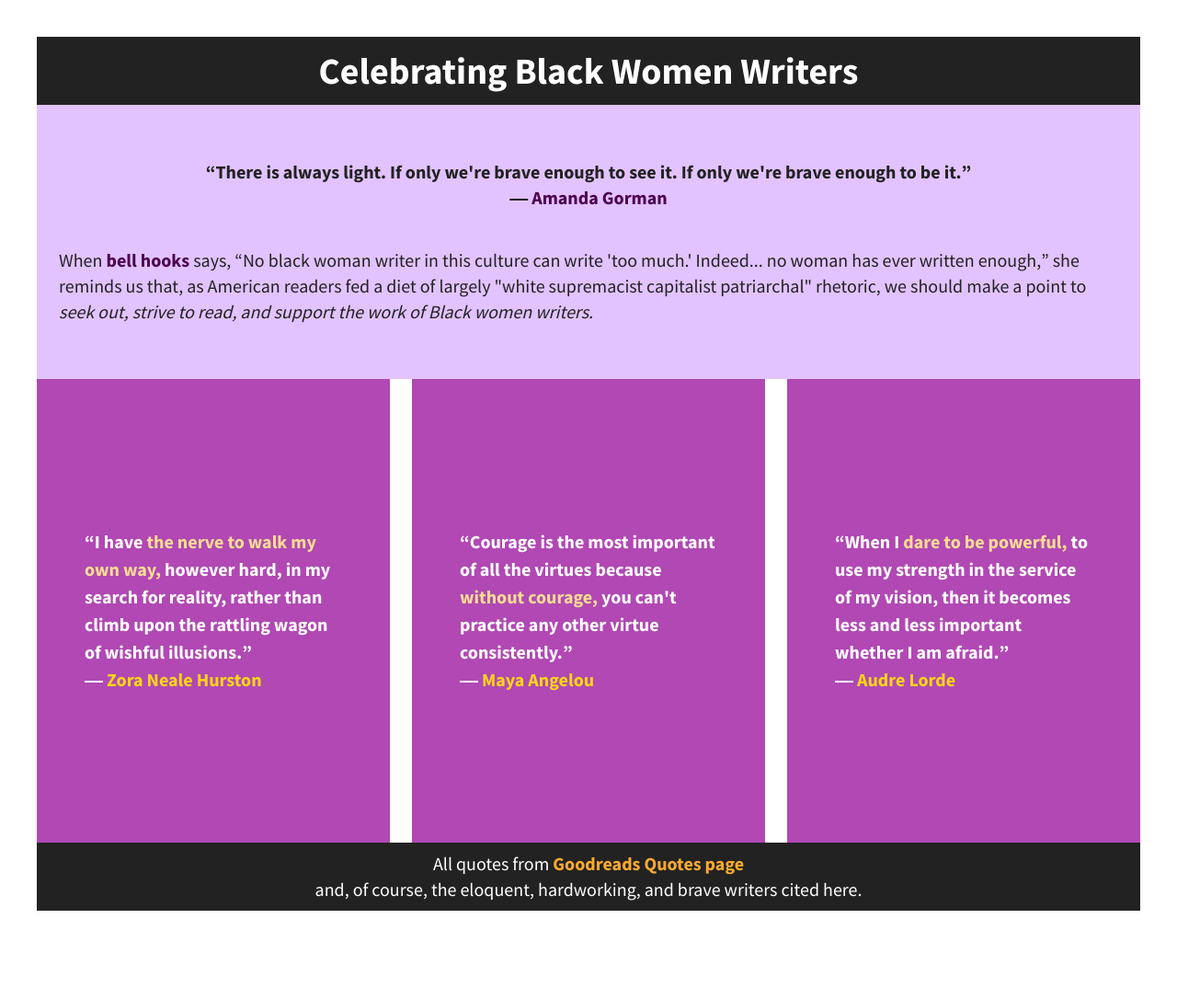
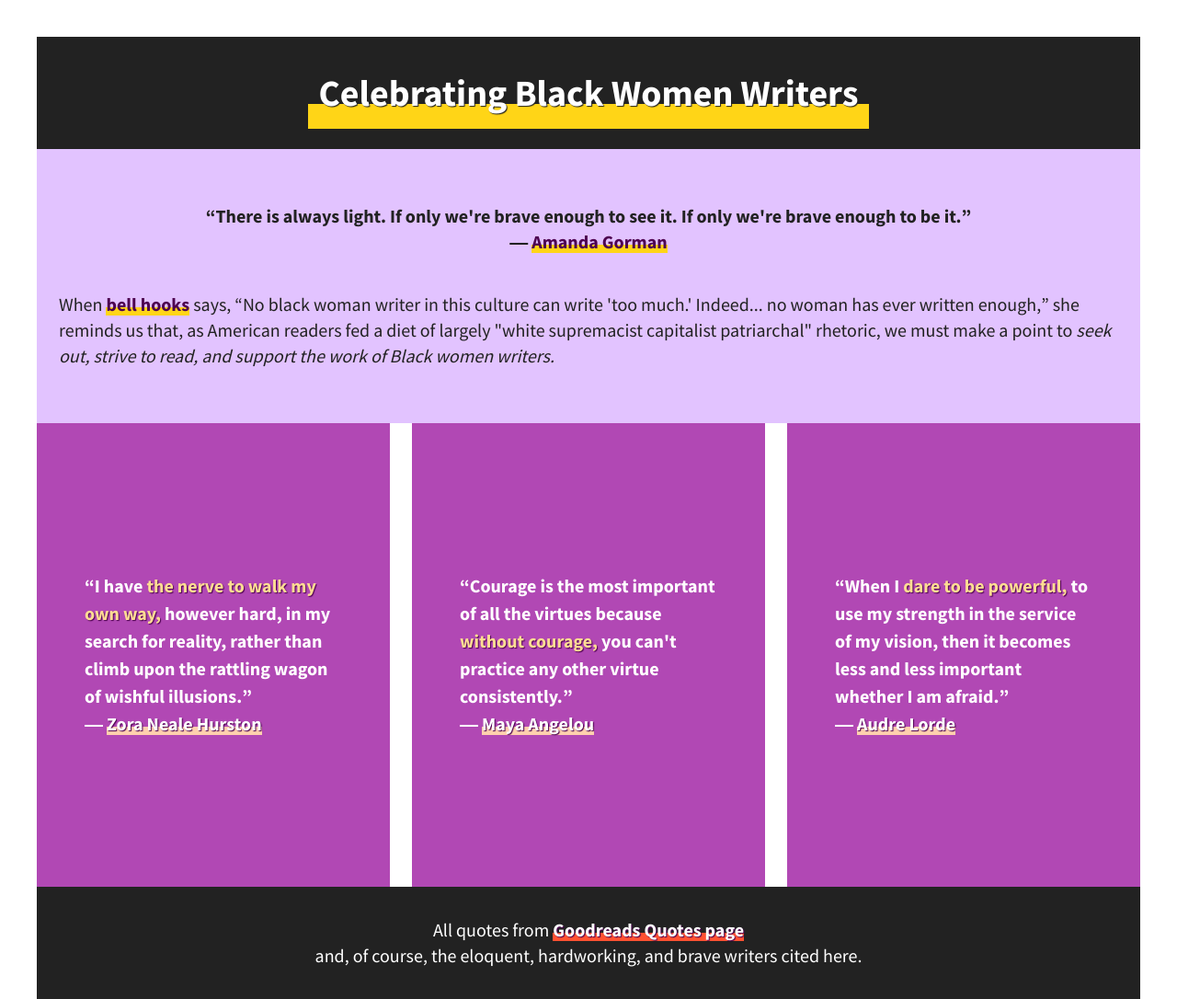
Before and after one commit to markie-m/flexbox-grid, a plain HTML site: page index.html in a window 1280 px wide. Shown: the whole page at 92% size. Before the commit the page ends 990 px from the top, so only its background shows below. Drawn offline with nearby package versions, Linux system fonts and the light colour scheme; a script that the page names is missing.

Commit message:
Updated colors and styling on links

```diff
--- a/css/main.css
+++ b/css/main.css
@@ -125,7 +125,13 @@ header, footer {
     height: 50px;
     width: 100%;
     color: #fff;
+    padding: 3%;
+}
+
+h1 {
+    background: linear-gradient(180deg, rgba(255,255,255,0) 65%, #ffd517 65%);
     padding: 1%;
+    text-shadow: 1px 1px 1px #222;
 }
 
 main {
@@ -156,23 +162,30 @@ main a:visited {
     text-decoration: none;
     color: #4d0050;
     font-weight: 700;
+    background: linear-gradient(180deg, rgba(255,255,255,0) 65%, #ffd517 65%);
 }
 main a:hover,
 main a:focus {
-    color: #ffd517;
-    text-shadow: 1px 1px 1px #4d0050;
+    color: #ff002b;
+    background: linear-gradient(180deg, rgba(255,255,255,0) 65%, #ffd517 65%);
 }
 
 a,
 a:visited {
     text-decoration: none;
-    color: #ffd517;
+    color: #fff;
     font-weight: 700;
+    background: linear-gradient(180deg, rgba(255,255,255,0) 65%, #FFD0AE 65%);
 }
 a:hover,
 a:focus {
-    color: #fff;
+    color: #97e7ff;
+    background: linear-gradient(180deg, rgba(255,255,255,0) 65%, #ffd000 65%);
+    /* color: #FFD0AE; */
+}
+.div-1 a, .div-2 a, .div-3 a {
     text-shadow: 1px 1px 1px #4d0050;
+    /* color: #fff; */
 }
 
 .div-1, .div-2, .div-3 {
@@ -192,6 +205,7 @@ a:focus {
 
 span {
     color: #ffdd93;
+    text-shadow: 1px 1px 1px #4d0050;
 }
 
 footer {
@@ -203,11 +217,13 @@ footer {
 footer a,
 footer a:visited {
     text-decoration: none;
-    color: #fcaa2f;
+    /* color: #fcaa2f; */
+    text-shadow: 1px 1px 1px #4d0050;
+    background: linear-gradient(180deg, rgba(255,255,255,0) 65%, #ff5132 65%);
 }
 footer a:hover,
 footer a:focus {
-    color: #ff6232;
+    color: #ff5132;
 }
 
 
--- a/index.html
+++ b/index.html
@@ -27,7 +27,7 @@
             </header>
             <main>
                 <p><q>There is always light. If only we're brave enough to see it. If only we're brave enough to be it.</q><br> ― <a href="https://www.theamandagorman.com/" target="_blank">Amanda Gorman</a></p>
-                <p>When <a href="https://www.berea.edu/appalachian-center/appalachian-center-home/faculty-and-staff/bell-hooks/" target="_blank">bell hooks</a> says, <q>No black woman writer in this culture can write 'too much.' Indeed... no woman has ever written enough,</q> she reminds us that, as American readers fed a diet of largely "white supremacist capitalist patriarchal" rhetoric, we should make a point to <em>seek out, strive to read, and support the work of Black women writers.</em></p>
+                <p>When <a href="https://www.berea.edu/appalachian-center/appalachian-center-home/faculty-and-staff/bell-hooks/" target="_blank">bell hooks</a> says, <q>No black woman writer in this culture can write 'too much.' Indeed... no woman has ever written enough,</q> she reminds us that, as American readers fed a diet of largely "white supremacist capitalist patriarchal" rhetoric, we must make a point to <em>seek out, strive to read, and support the work of Black women writers.</em></p>
             </main>
             <div class="div-1">
                 <blockquote>
```
